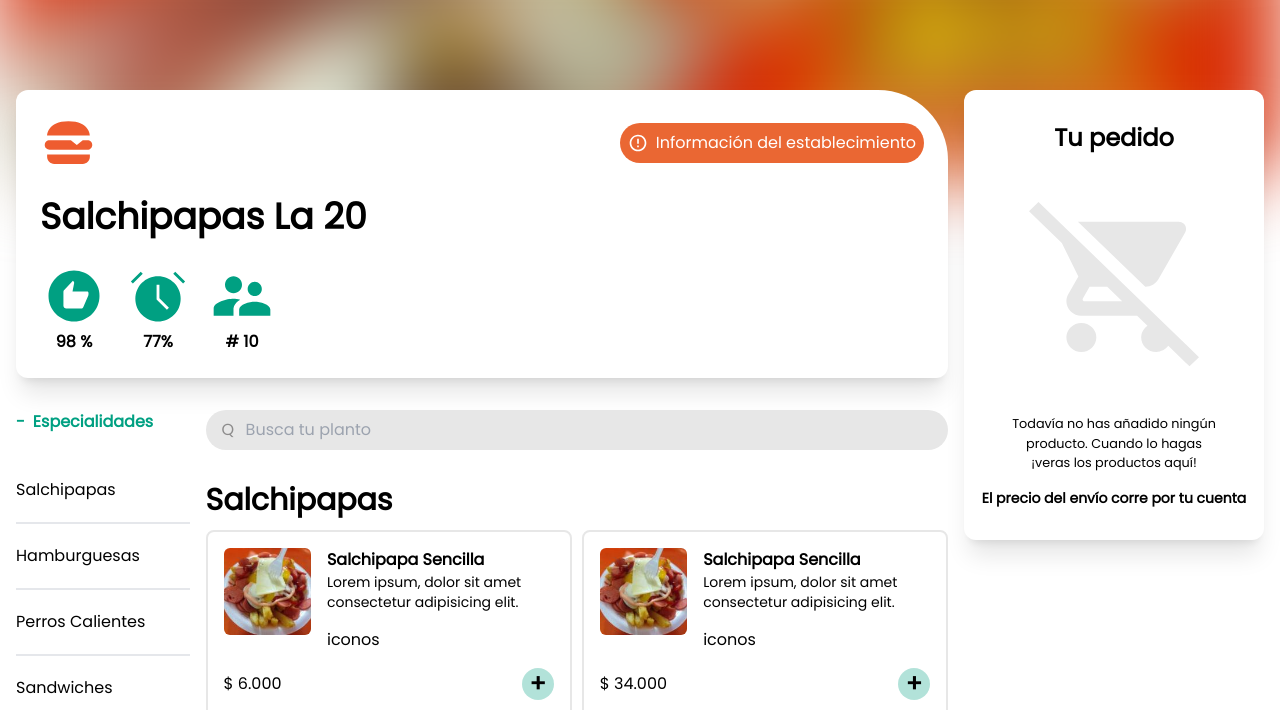
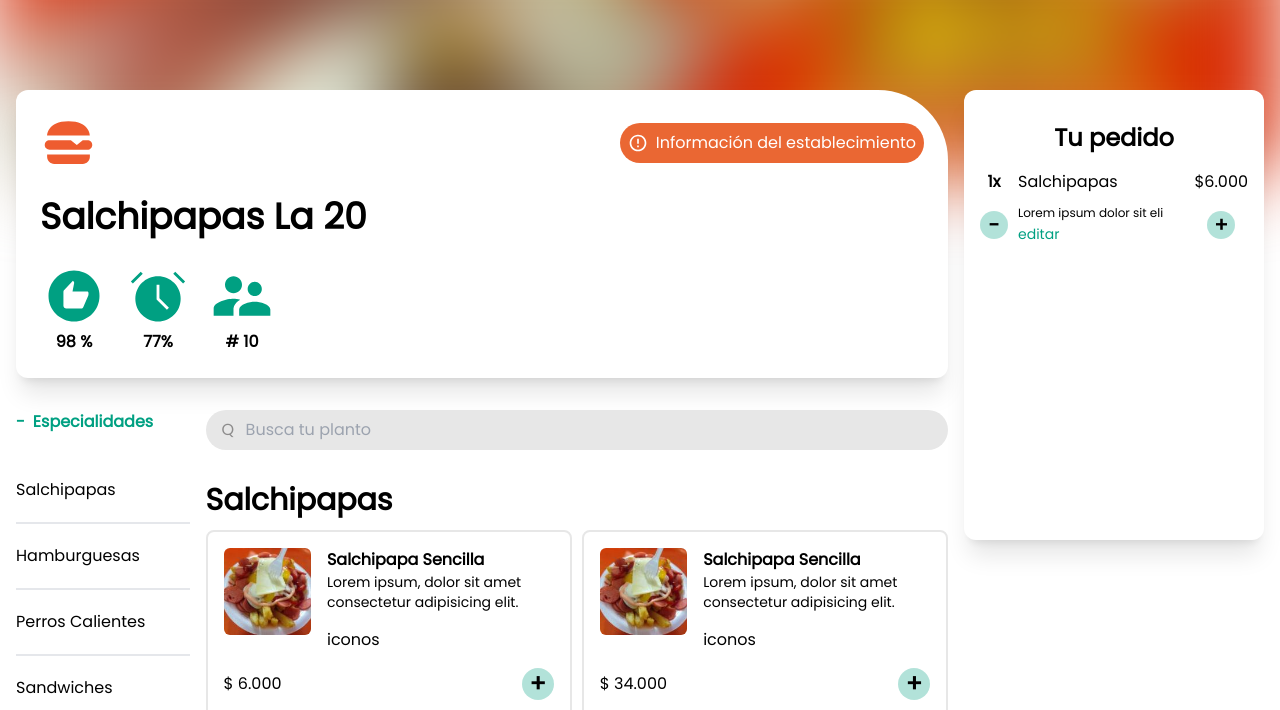
Before and after one commit to igrisdev/reservasonline, an Astro site: page /buy-online in a window 1280 px wide. Shown: the part 86-796 px from the top of the page. Built offline with nearby package versions, Linux system fonts and the light colour scheme; Astro itself is replaced by a stand-in of ours.

Commit message:
add the design of cart buy

```diff
--- a/src/components/buyOnline/CartSpecialties.astro
+++ b/src/components/buyOnline/CartSpecialties.astro
@@ -1,15 +1,16 @@
 ---
-import SalchipapaSencilla from '@assets/imagesSalchipapas/salchipapa-original.webp'
-
+/*
 interface Props {
-  id?: string
+  id: string
   image: string
   name: string
   description: string
   price: string
-}
+} */
 
-const { id, image, name, description, price } = Astro.props
+const { id, nameSpecialty, image, name, description, price } = Astro.props
+
+const specialty = Object.keys(nameSpecialty).toString()
 ---
 
 <article class='border-2 border-local_border_primary p-4 rounded-lg'>
@@ -39,9 +40,20 @@ const { id, image, name, description, price } = Astro.props
   <div class='flex justify-between items-center mt-4'>
     <span>$ {price}</span>
     <button
+      id='button-add-to-cart'
+      data-identifier={specialty + '-' + id}
       class='bg-local_background_quaternary/30 font-bold text-2xl rounded-full size-8 text-center text-local_name_secondary'
     >
       +
     </button>
   </div>
 </article>
+
+<script>
+  const buttonAddToCart = document.getElementById(
+    'button-add-to-cart'
+  ) as HTMLButtonElement
+
+  const identifier = buttonAddToCart.dataset.identifier
+  console.log(identifier?.split('-'))
+</script>
--- a/src/sections/buyOnline/main/Main.astro
+++ b/src/sections/buyOnline/main/Main.astro
@@ -13,6 +13,8 @@ import { $specialties } from '@store/SpecialtiesStore'
 
 const { value: listSpecialties } = $listSpecialties
 const { value: specialties } = $specialties
+
+const isCartEmpty = false
 ---
 
 <main class='max-w-7xl mx-auto sm:mt-40 relative'>
@@ -96,7 +98,7 @@ const { value: specialties } = $specialties
                   Object.keys(item).includes(id)
                 )
 
-                if (!isSpecialty) return null
+                if (!isSpecialty) return
 
                 return (
                   <section
@@ -111,8 +113,10 @@ const { value: specialties } = $specialties
                     >
                       {specialties?.map((specialty: any) => {
                         return specialty[id]?.map(
-                          ({ image, name, description, price }: any) => (
+                          ({ id, image, name, description, price }: any) => (
                             <CartSpecialties
+                              id={id}
+                              nameSpecialty={specialty}
                               image={image}
                               name={name}
                               description={description}
@@ -136,23 +140,75 @@ const { value: specialties } = $specialties
       class='h-full relative hidden lg:block'
     >
       <article
-        class='sticky top-0 bg-local_background_primary h-[450px] rounded-xl shadow-xl p-4 py-8 flex flex-col justify-between items-center'
+        class:list={[
+          'sticky top-0 bg-local_background_primary min-h-[450px] rounded-xl shadow-xl p-4 py-8 flex flex-col items-center justify-start gap-4',
+          { '!justify-between !gap-0': isCartEmpty },
+        ]}
       >
         <h2 class='text-2xl font-bold'>Tu pedido</h2>
 
+        {
+          isCartEmpty ? (
+            <>
               <div>
                 <BigCartIcon />
               </div>
-
               <div class='text-center'>
-          <small class='block'
-            >Todavía no has añadido ningún producto. Cuando lo hagas <br /> ¡veras
-            los productos aquí!</small
-          >
+                <small class='block'>
+                  Todavía no has añadido ningún producto. Cuando lo hagas <br />{' '}
+                  ¡veras los productos aquí!
+                </small>
                 <span class='block mt-4 text-sm font-bold'>
                   El precio del envío corre por tu cuenta
                 </span>
               </div>
+            </>
+          ) : (
+            <div class='w-full flex flex-col gap-2'>
+              <article class='cart-buy'>
+                <div
+                  class='text-center font-bold'
+                  style='grid-area: quantity'
+                >
+                  1x
+                </div>
+                <h3 style='grid-area: name'>Salchipapas</h3>
+                <p
+                  class='text-center'
+                  style='grid-area: price'
+                >
+                  $6.000
+                </p>
+
+                <div
+                  class='flex items-center justify-center'
+                  style='grid-area: iconPlus'
+                >
+                  <button class='bg-local_background_quaternary/30 font-bold text-xl rounded-full size-7 text-center text-local_name_secondary'>
+                    -
+                  </button>
+                </div>
+                <div
+                  class=''
+                  style='grid-area: ingredients'
+                >
+                  <p class='text-[12px]'>Lorem ipsum dolor sit eli</p>
+                  <button class='text-sm text-local_title_secondary'>
+                    editar
+                  </button>
+                </div>
+                <div
+                  class='flex items-center justify-center'
+                  style='grid-area: iconLess'
+                >
+                  <button class='bg-local_background_quaternary/30 font-bold text-xl rounded-full size-7 text-center text-local_name_secondary'>
+                    +
+                  </button>
+                </div>
+              </article>
+            </div>
+          )
+        }
       </article>
     </div>
   </section>
@@ -166,6 +222,16 @@ const { value: specialties } = $specialties
   }
 
   #dialog-information {
+  }
+
+  .cart-buy {
+    display: grid;
+    grid-template-areas:
+      'quantity name price'
+      'iconPlus ingredients iconLess'
+      'iconPlus ingredients iconLess';
+    grid-template-columns: 1fr 10fr 1fr;
+    gap: 10px;
   }
 </style>
 
```
Lines whose indentation alone changed are shown as unchanged.
